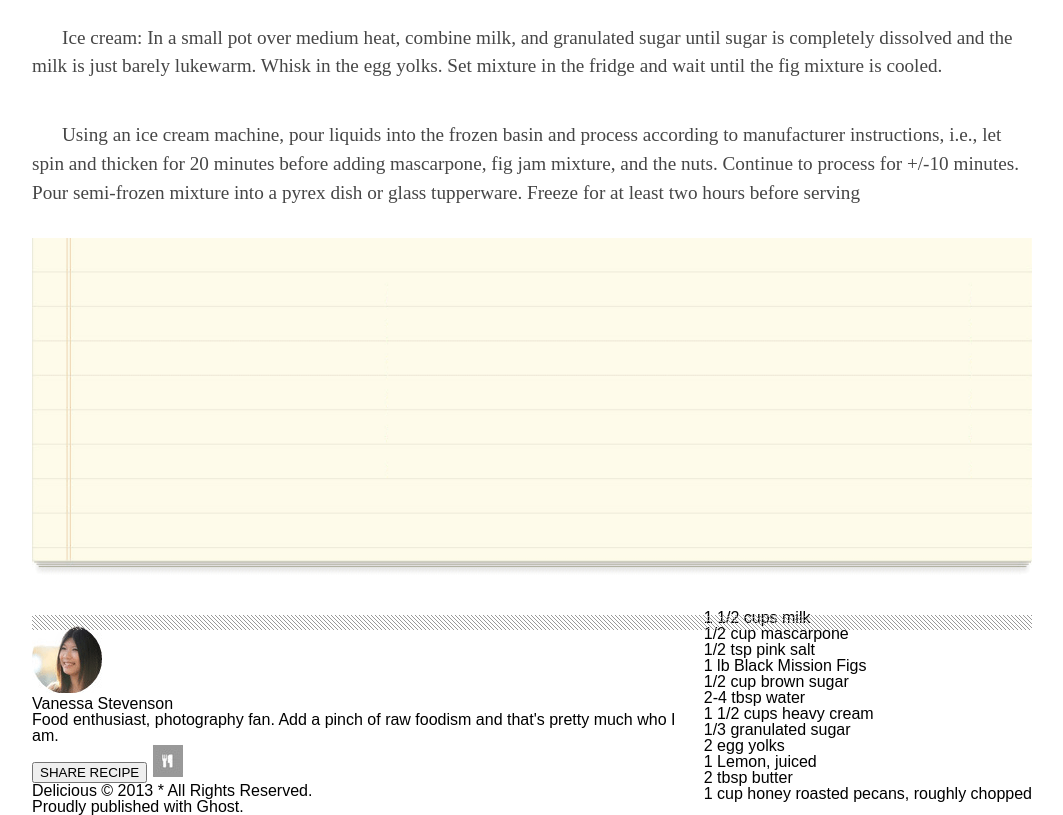
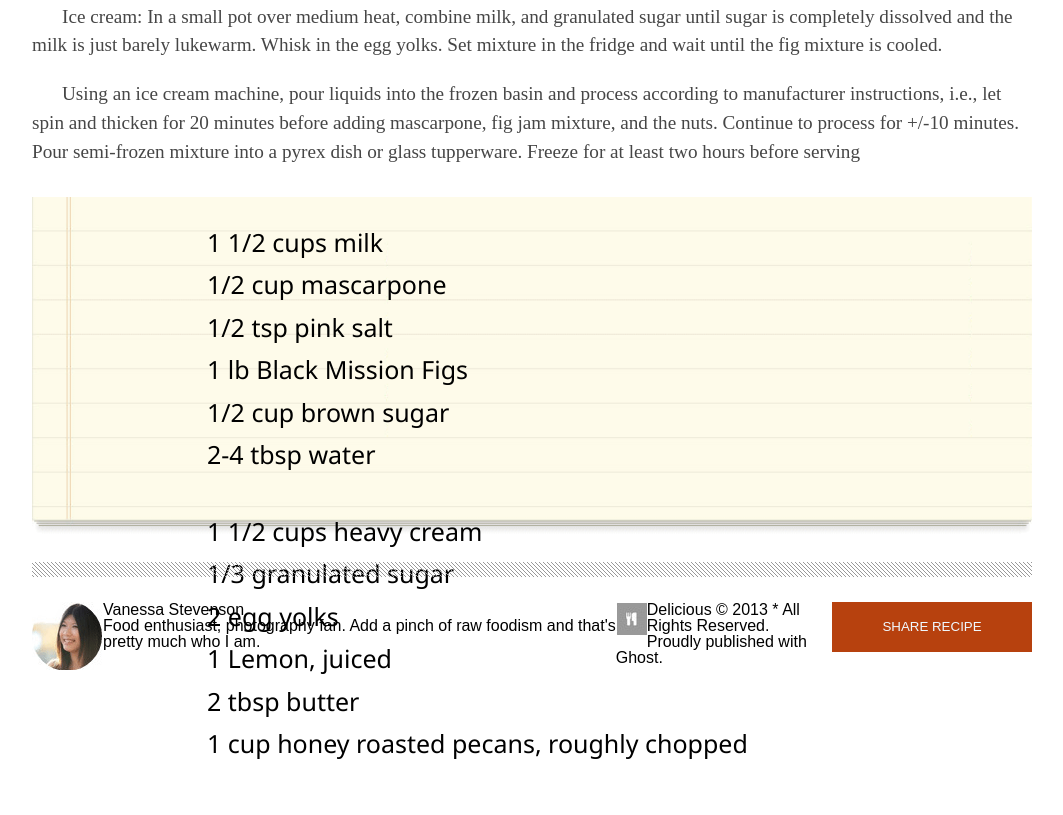
Before and after one commit to Nicholas-Mercado/chocolate-pizza, a plain HTML site: page index.html in a window 1280 px wide. Shown: the part 1041-1856 px from the top of the page, without its empty margins (108-1171 px from the left). After the commit the page ends 1806 px from the top, so only its background shows below. Drawn offline with Linux system fonts and the light colour scheme.

Commit message:
Style by-line and ingredient list

```diff
--- a/index.html
+++ b/index.html
@@ -36,9 +36,9 @@
   <main>
     <h2>Chocolate Pizza</h2>
     <p class='post-date'>POSTED ON 15 DEC 2013 / DESSERTS</p>
-    <div>
-      <img src="lab-assets/print-icon.png">
-      <p>PRINT</p>
+    <div >
+      <img class="print" src="lab-assets/print-icon.png">
+      <p class="print">PRINT</p>
     </div>
 
     <img src="lab-assets/choco-pizza.png" id='hero'>
@@ -60,7 +60,7 @@
       at least two hours before serving
     </p>
     <img src='lab-assets/list-bg.png' id='list-bg'>
-    <div>
+    <div id="list-list">
       <ul>
           <li>1 1/2 cups milk</li>
           <li>1/2 cup mascarpone</li>
@@ -68,6 +68,8 @@
           <li>1 lb Black Mission Figs</li>
           <li>1/2 cup brown sugar</li>
           <li>2-4 tbsp water</li>
+        </ul>
+        <ul>
           <li>1 1/2 cups heavy cream</li>
           <li>1/3 granulated sugar</li>
           <li>2 egg yolks</li>
@@ -82,10 +84,12 @@
     <div id='banner-texture'></div>
 
     <img src="lab-assets/van-pic.png">
+    <div class="by-line">
       <h3>Vanessa Stevenson</h3>
       <p>
-      Food enthusiast, photography fan. Add a pinch of raw foodism and that's pretty much who I am.
+        Food enthusiast, photography fan. Add a pinch of raw foodism and that's <br> pretty much who I am.
       </p>
+    </div>
     <button>
       SHARE RECIPE
     </button>
@@ -94,6 +98,7 @@
       Delicious © 2013 * All Rights Reserved.<br>
       Proudly published with Ghost.
     </p>
+
   </footer>
 </body>
 </html>
--- a/style.css
+++ b/style.css
@@ -39,10 +39,15 @@ header nav div img{
   margin-left: 5px;
 }
 main p{
+
+}
+.print{
   float: left;
 }
+
 .post-date{
   font-size: 13px;
+  float: left;
 }
 main div{
   display: inline-block;
@@ -83,14 +88,52 @@ header p{
   width: 1000px;
   margin-top: 10px;
   margin-bottom: 30px;
+  position: absolute;
   z-index: 0;
+  display: inline-block;
 }
 ul{
   z-index: auto;
+  display: inline-block;
+  margin-left: 175px;
+  margin-top: 34px;
+  font-family: 'Segoe UI', Tahoma, Geneva, Verdana, sans-serif;
+  font-size: 25px;
+  line-height: 170%;
+  text-align: left;
 }
-.logo {
 
-}
 header div img{
   float: left;
 }
+
+#list-list{
+  position: absolute;
+}
+
+footer{
+  margin-top: 390px;
+
+}
+footer div{
+  margin-bottom: 30px;
+}
+
+footer img{
+  float: left;
+
+}
+
+.by-line{
+  display: block;
+  float: left;
+}
+
+footer button{
+  float: right;
+  border:none;
+  width: 200px;
+  height: 50px;
+  color: aliceblue;
+  background-color: #b7410e;
+}
```
Lines whose indentation alone changed are shown as unchanged.
